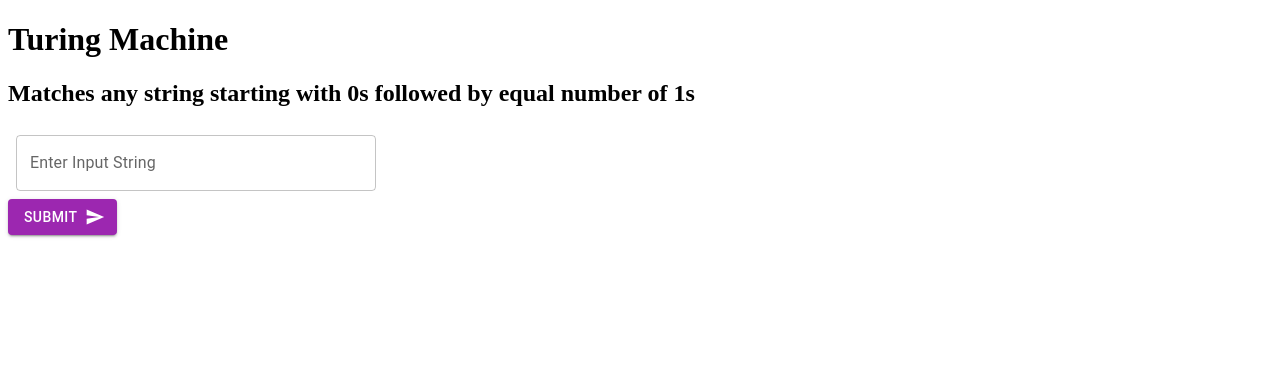
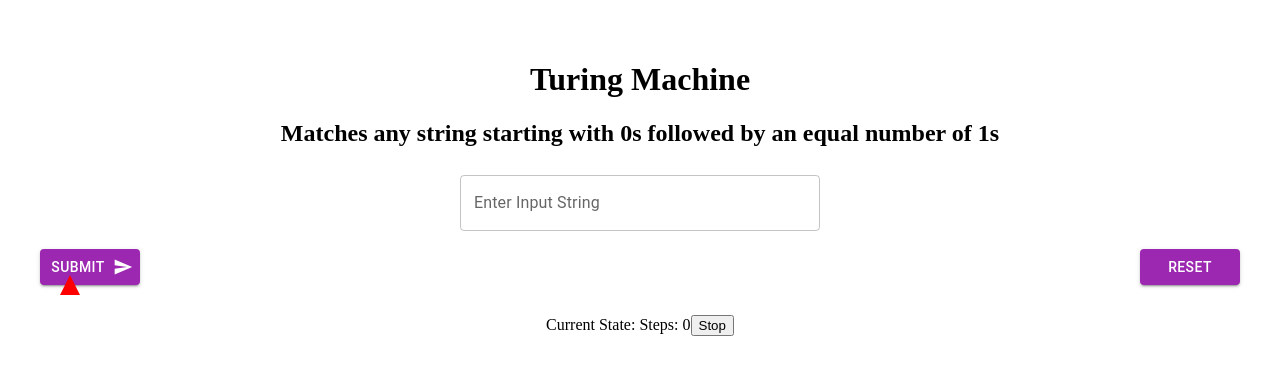
Before and after one commit to Ayush-707/turing-github, a React (Vite) app in the folder react-client/: page / in a window 1280 px wide. Shown: the top 374 px of the page. Built offline with nearby package versions, Linux system fonts and the light colour scheme.

Commit message:
animation

```diff
--- a/react-client/package.json
+++ b/react-client/package.json
@@ -28,6 +28,6 @@
     "eslint-plugin-react-hooks": "^4.6.0",
     "eslint-plugin-react-refresh": "^0.4.6",
     "https": "^1.0.0",
-    "vite": "^5.2.0"
+    "vite": "^5.2.11"
   }
 }
--- a/react-client/src/App.jsx
+++ b/react-client/src/App.jsx
@@ -1,20 +1,54 @@
-import { useState } from "react";
-import Form from "./Components/Form";
+import React, { useState } from 'react';
+import Form from './Components/Form';
+import Tape from './Components/Tape';
+import './App.css'; // Import CSS for styling
 
 const App = () => {
   const [output, setOutput] = useState('');
+  const [headPosition, setHeadPosition] = useState(1); // Initial head position
+  const [currentState, setCurrentState] = useState(''); // Current state
+  const [steps, setSteps] = useState(0); // Steps counter
+  const [stopMovement, setStopMovement] = useState(false); // State to stop head movement
 
   const handleChange = (value) => {
     setOutput(value);
-  }
+    // Reset head position when input changes
+    setHeadPosition(1);
+    // Reset steps and current state
+    setSteps(0);
+    setCurrentState('');
+  };
+
+  // Function to handle head movement
+  const moveHead = () => {
+    if (!stopMovement) {
+      // Increment steps counter
+      setSteps((prevSteps) => prevSteps + 1);
+      // Update head position based on the current state
+      setHeadPosition((prevPosition) => prevPosition + 1);
+    }
+  };
+
+  // Function to stop head movement
+  const stopHead = () => {
+    setStopMovement(true);
+  };
+
+  // Function to reset head movement
+  const resetHead = () => {
+    setStopMovement(false);
+    setSteps(0);
+    setCurrentState('');
+  };
 
   return (
-    <div>
+    <div className="app-container">
       <h1>Turing Machine</h1>
-      <h2>Matches any string starting with 0s followed by equal number of 1s</h2>
-      <Form onChange={handleChange}/>
+      <h2>Matches any string starting with 0s followed by an equal number of 1s</h2>
+      <Form onChange={handleChange} setHeadPosition={setHeadPosition} moveHead={moveHead} stopHead={stopHead} resetHead={resetHead} />
+      <Tape input={output} headPosition={headPosition} currentState={currentState} steps={steps} onStop={stopHead} />
       {output !== '' && (
-        <div>
+        <div className="output-container">
           <h1>OUTPUT:</h1>
           <pre style={{ whiteSpace: 'pre-wrap' }}>{output}</pre>
         </div>
--- /dev/null
+++ b/react-client/src/Components/App.css
@@ -0,0 +1,12 @@
+/* App.css */
+.app-container {
+    margin: 20px;
+    padding: 20px;
+    border: 1px solid #ccc;
+    border-radius: 5px;
+    background-color: #f9f9f9;
+  }
+
+  .output-container {
+    margin-top: 20px;
+  }
--- /dev/null
+++ b/react-client/src/Components/Form.css
@@ -0,0 +1,81 @@
+/* Form.css */
+
+.form-container {
+    margin-bottom: 20px;
+  }
+
+  .button-container {
+    display: flex;
+    justify-content: space-between;
+    margin-top: 10px;
+  }
+
+  .submit-button,
+  .action-button {
+    width: 100px;
+    margin-right: 10px;
+  }
+
+  .submit-button:hover,
+  .action-button:hover {
+    background-color: #ff6f61; /* Change background color on hover */
+    color: #fff; /* Change text color on hover */
+  }
+
+  /* Add more CSS styles as needed  Tape.css */
+
+  .tape-container {
+    position: relative; /* Set container to relative positioning */
+  }
+
+
+
+  .tape-head {
+    position: absolute; /* Set head to absolute positioning */
+    bottom: calc(100% + 10px); /* Position head just below the tape cells */
+    left: 50%; /* Center head horizontally */
+    transform: translateX(-50%); /* Adjust to center the head */
+  }
+
+
+
+
+
+  .tape-content {
+    display: flex;
+    align-items: center;
+    min-width: fit-content;
+  }
+
+  .tape-cell {
+    width: 30px; /* Fixed width for each cell */
+    min-width: 30px; /* Minimum width for each cell */
+    height: 30px;
+    border: 1px solid black;
+    display: flex;
+    justify-content: center;
+    align-items: center;
+  }
+
+  .active {
+    background-color: yellow;
+  }
+
+
+
+
+  .head-arrow {
+    width: 0;
+    height: 0;
+    border-left: 10px solid transparent;
+    border-right: 10px solid transparent;
+    border-bottom: 20px solid red;
+  }
+
+  .tape-details {
+    margin-top: 10px;
+  }
+
+  .tape-cell.active {
+    background-color: yellow; /* Change the background color of the active cell */
+  }
--- a/react-client/src/Components/Form.jsx
+++ b/react-client/src/Components/Form.jsx
@@ -1,57 +1,61 @@
-import { useState } from 'react';
-import TextInput from './TextInput'; // Assuming TextInput is in a separate file
-//import MachineList from './MachineList'; // Assuming MachineList is in a separate file
+import React, { useState } from 'react';
+import TextInput from './TextInput';
 import Button from '@mui/material/Button';
 import SendIcon from '@mui/icons-material/Send';
 import { sendInput } from '../APIs/Request';
 import PropTypes from 'prop-types';
-
-
+import './Form.css'; // Import CSS for styling
 
 Form.propTypes = {
-  //value: PropTypes.string,
-  onChange: PropTypes.func
-}
+  onChange: PropTypes.func,
+  setHeadPosition: PropTypes.func,
+  moveHead: PropTypes.func,
 
-function Form({onChange}) {
+  resetHead: PropTypes.func
+};
 
+function Form({ onChange, moveHead, stopHead, resetHead }) {
   const [inputValue, setInputValue] = useState('');
-
+  const [headPosition, setHeadPosition] = useState(0); // Track head position
 
   const handleChange = (value) => {
     setInputValue(value);
-   }
+  };
 
-
-
-    const handleSubmit = async(e) => {
+  const handleSubmit = async (e) => {
     e.preventDefault();
     console.log('Input: ', inputValue);
-        //console.log('Machine number: ', machine);
-        const data = {inputValue}
-        const res = await sendInput(data)
+    const data = { inputValue };
+    const res = await sendInput(data);
+    onChange(res.data);
+    setHeadPosition(0); // Reset head position
+    moveHead(); // Move the head
+    console.log(res);
+  };
 
-        onChange(res.data)
+  const handleStop = () => {
+    stopHead(); // Stop head movement
+  };
 
-
-
-        console.log(res)
+  const handleReset = () => {
+    resetHead(); // Reset head movement
+    setInputValue(''); // Clear input value
+    setHeadPosition(0); // Reset head position
   };
 
   return (
-        <div>
-
+    <div className="form-container">
       <TextInput value={inputValue} onChange={handleChange} />
-                {/* <MachineList machine={machine} /> */}
-
-                <Button
-                    variant="contained"
-                    endIcon={<SendIcon />}
-                    color = 'secondary'
-                    onClick={handleSubmit}>
+      <div className="button-container">
+        <Button className="submit-button" variant="contained" endIcon={<SendIcon />} color="secondary" onClick={handleSubmit}>
           Submit
         </Button>
 
+        <Button className="action-button" variant="contained" color="secondary" onClick={handleReset}>
+          Reset
+        </Button>
+      </div>
+      <div className="head-container" style={{ left: `${headPosition * 20}px` }}></div> {/* Render head at current position */}
     </div>
   );
 }
--- /dev/null
+++ b/react-client/src/Components/Tape.jsx
@@ -0,0 +1,58 @@
+// Tape.jsx
+import React, { useState, useEffect } from 'react';
+import './Form.css'; // Import CSS for styling
+
+const Tape = ({ input, headPosition, currentState, steps, onStop }) => {
+  const [headVisible, setHeadVisible] = useState(true); // Whether the head is visible or not
+  const [halted, setHalted] = useState(false); // Whether the machine has halted
+  const [headLeft, setHeadLeft] = useState(0); // Track head position from left
+
+  useEffect(() => {
+    // Function to toggle the visibility of the head
+    const toggleHeadVisibility = () => {
+      setHeadVisible((prev) => !prev);
+    };
+
+    // Start toggling the head visibility at regular intervals
+    const intervalId = setInterval(toggleHeadVisibility, 500); // Adjust the interval as needed
+
+    // Clean up function to stop toggling when the component unmounts or onStop is called
+    return () => {
+      clearInterval(intervalId);
+    };
+  }, [onStop]);
+
+  // Function to stop head movement and mark the machine as halted
+  const handleStop = () => {
+    onStop();
+    setHalted(true);
+  };
+
+  // Update head position based on headPosition prop
+  useEffect(() => {
+    setHeadLeft(headPosition * 30); // Adjust this based on the width of the tape cells
+  }, [headPosition]);
+
+  return (
+    <div className={`tape-container ${halted ? 'halted' : ''}`}>
+      <div className="tape-content">
+        {input.split('').map((symbol, index) => (
+          <div key={index} className={`tape-cell ${index === headPosition ? 'active' : ''}`}>
+            {symbol}
+          </div>
+        ))}
+      </div>
+      <div className="tape-details">
+        <span>Current State: {currentState}</span>
+        <span>Steps: {steps}</span>
+        {halted && <span className="halted-message">Machine Halted</span>}
+        <button onClick={handleStop}>Stop</button>
+      </div>
+      <div className="tape-head" style={{ left: `${headLeft}px`, display: headVisible ? 'block' : 'none' }}>
+        <div className="head-arrow"></div>
+      </div>
+    </div>
+  );
+};
+
+export default Tape;
```
Also changed, not shown: 1 other file (tests, documents, lock files or other folders). Lines whose indentation alone changed are shown as unchanged.
